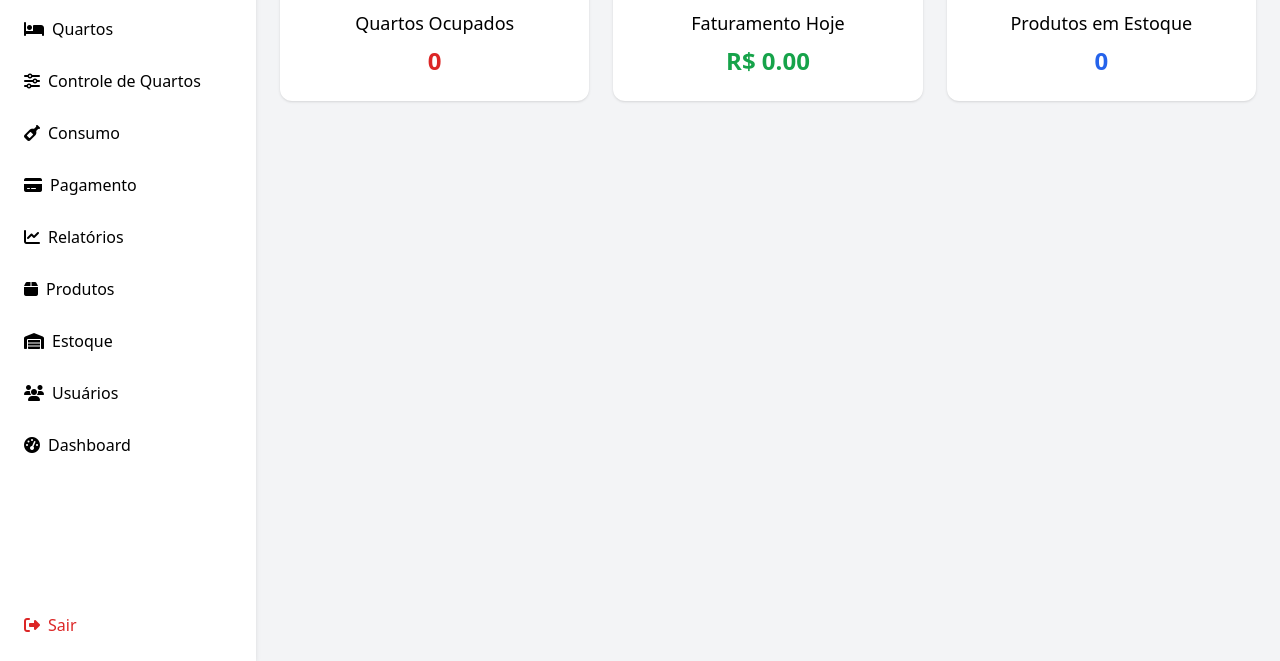
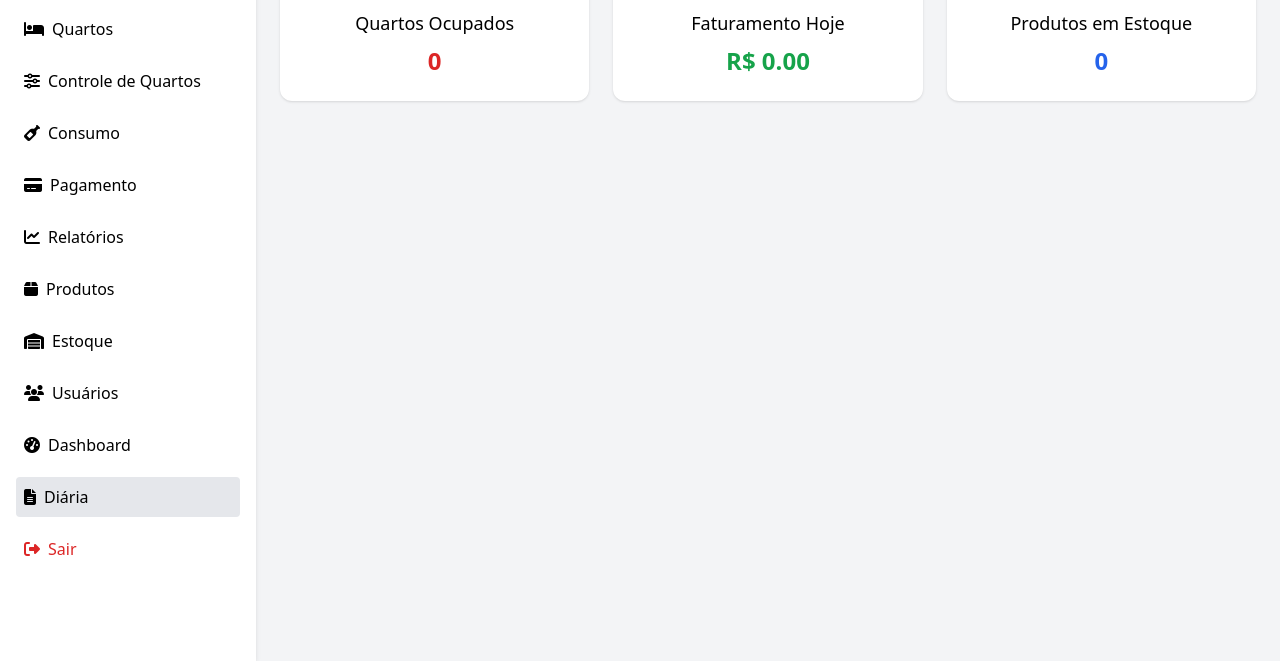
Before and after one commit to artur14codta-hub/motel-system, a plain HTML site: page frontend/index.html in a window 1280 px wide. Shown: the part 139-800 px from the top of the page. Drawn offline with nearby package versions, Linux system fonts and the light colour scheme.

Commit message:
Update index.html

```diff
--- a/frontend/index.html
+++ b/frontend/index.html
@@ -16,7 +16,7 @@
     <a href="index.html" class="flex items-center gap-2 p-2 bg-gray-200 rounded">
       <i class="fa-solid fa-gauge-high"></i> Dashboard
     </a>
-    <a href="quartos.html" class="flex items-center gap-2 p-2 hover:bg-gray-200 rounded"><i class="fa-solid fa-bed"></i> Quartos</a>
+    <a href="quartos.html" class="flex items-center gap-2 p-2 hover:bg-gray-200 rounded"><i class="fa-solid fa-bed "></i> Quartos</a>
     <a href="controle_quartos.html" class="flex items-center gap-2 p-2 hover:bg-gray-200 rounded"><i class="fa-solid fa-sliders"></i> Controle de Quartos</a>
     <a href="consumo.html" class="flex items-center gap-2 p-2 hover:bg-gray-200 rounded"><i class="fa-solid fa-wine-bottle"></i> Consumo</a>
     <a href="pagamento.html" class="flex items-center gap-2 p-2 hover:bg-gray-200 rounded"><i class="fa-solid fa-credit-card"></i> Pagamento</a>
@@ -25,7 +25,7 @@
     <a href="estoque.html" class="flex items-center gap-2 p-2 hover:bg-gray-200 rounded"><i class="fa-solid fa-warehouse"></i> Estoque</a>
     <a href="usuarios.html" class="flex items-center gap-2 p-2 hover:bg-gray-200 rounded"><i class="fa-solid fa-users"></i> Usuários</a>
     <a href="dashboard.html" class="flex items-center gap-2 p-2 hover:bg-gray-200 rounded"><i class="fa-solid fa-gauge-high"></i> Dashboard</a>
-  </nav>
+    <a href="diaria.html" class="flex items-center gap-2 p-2 bg-gray-200 rounded"><i class="fa-solid fa-file-alt"></i> Diária</a>
   <div class="mt-auto">
     <a href="login.html" class="flex items-center gap-2 p-2 text-red-600 hover:bg-gray-200 rounded"><i class="fa-solid fa-right-from-bracket"></i> Sair</a>
   </div>
```
